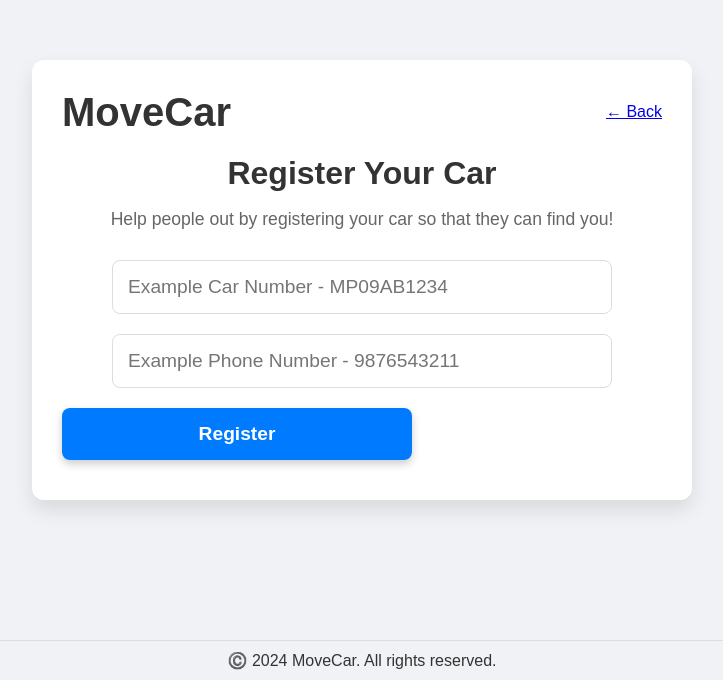
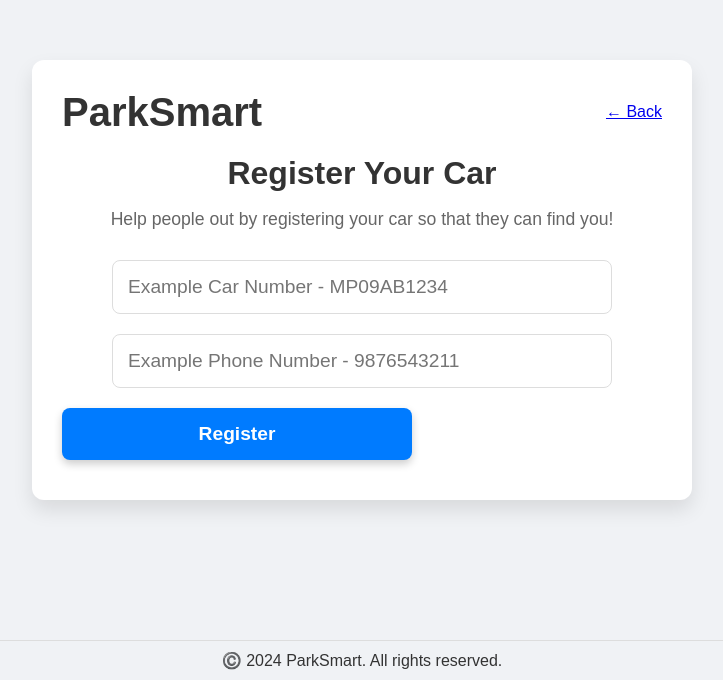
Before and after one commit to Brogames85-star/ParkSmart.., a website: page views/register.html in a window 1280 px wide. Shown: the part 120-800 px from the top of the page, without its empty margins (278-1001 px from the left). Drawn offline with Linux system fonts and the light colour scheme; files that its build step writes are made by us from their sources; files whose address does not match are found by name.

Commit message:
Update register.html

```diff
--- a/views/register.html
+++ b/views/register.html
@@ -9,7 +9,7 @@
 <body>
     <div class="container">
         <div class="header">
-            <h1>MoveCar</h1>
+            <h1>ParkSmart</h1>
             <a href="/" class="back-button">← Back</a>
         </div>
         <div class="main-content">
@@ -23,7 +23,7 @@
         </div>
     </div>
     <footer>
-        ©️ 2024 MoveCar. All rights reserved.
+        ©️ 2024 ParkSmart. All rights reserved.
     </footer>
     <script src="js/register.js" type="module"></script>
 </body>
```
